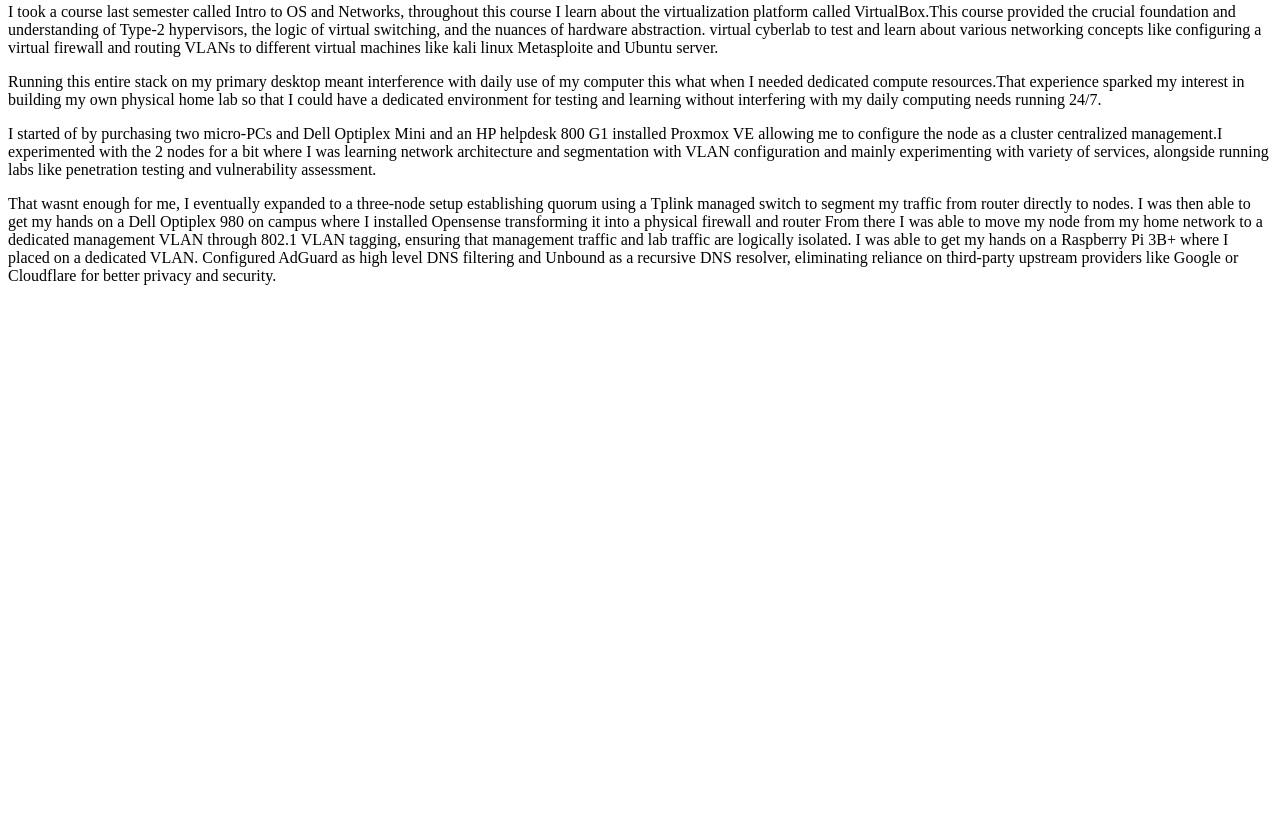
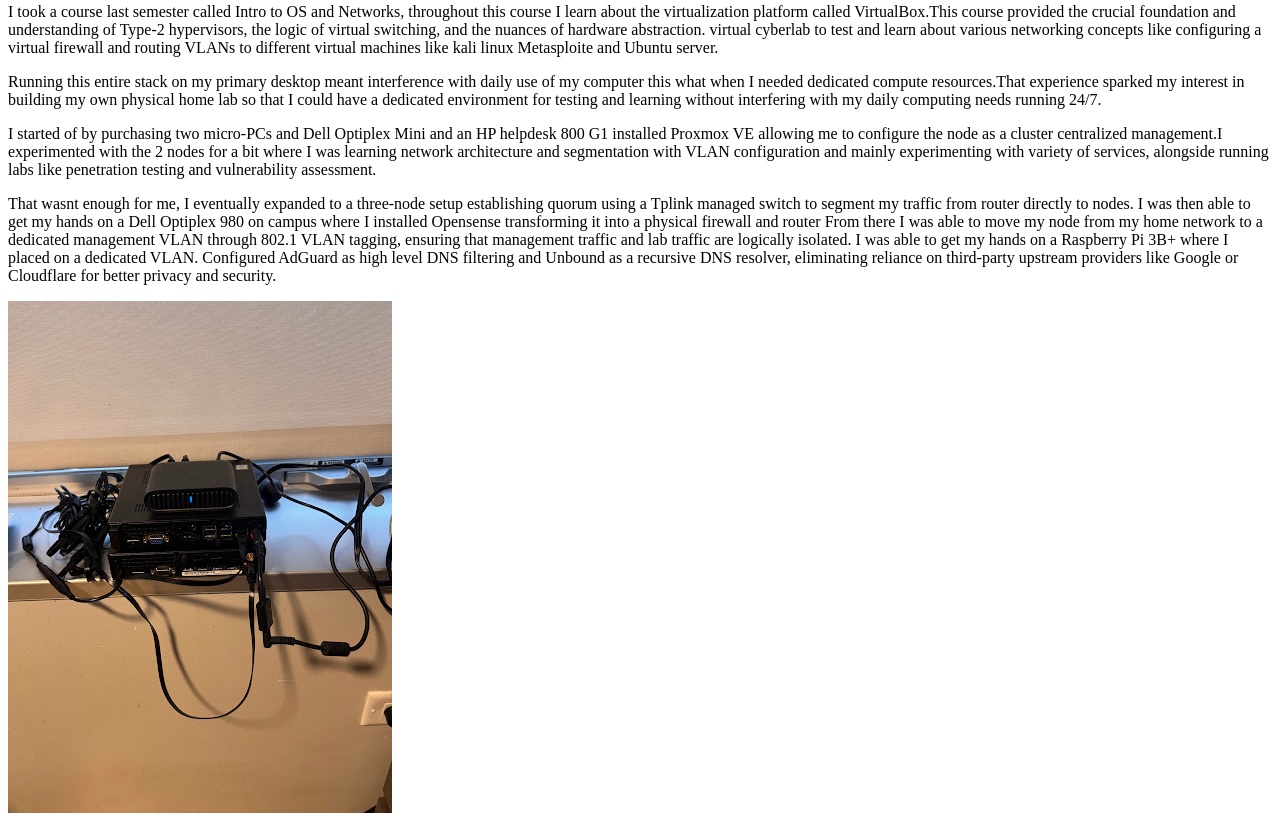
Before and after one commit to mo8k/Project1, a plain HTML site: page index.html in a window 1280 px wide. Shown: the part 384-1209 px from the top of the page. Before the commit the page ends 800 px from the top, so only its background shows below. Drawn offline with Linux system fonts and the light colour scheme.

Commit message:
added am image

```diff
--- a/index.html
+++ b/index.html
@@ -21,7 +21,7 @@
   <p>Running this entire stack on my primary desktop meant interference with daily use of my computer this what when I needed dedicated compute resources.That experience sparked my interest in building my own physical home lab so that I could have a dedicated environment for testing and learning without interfering with my daily computing needs running 24/7.</p>
   <p>I started of by purchasing two micro-PCs and Dell Optiplex Mini and an HP helpdesk 800 G1 installed Proxmox VE allowing me to configure the node as a cluster centralized management.I experimented with the 2 nodes for a bit where I was learning network architecture and segmentation with VLAN configuration and mainly experimenting with variety of services, alongside running labs like penetration testing and vulnerability assessment.</p>
   <p>That wasnt enough for me, I eventually expanded to a three-node setup establishing quorum using a Tplink managed switch to segment my traffic from router directly to nodes. I was then able to get my hands on a Dell Optiplex 980 on campus where I installed Opensense transforming it into a physical firewall and router From there I was able to move my node from my home network to a dedicated management VLAN through 802.1 VLAN tagging, ensuring that management traffic and lab traffic are logically isolated. I was able to get my hands on a Raspberry Pi 3B+ where I placed on a dedicated VLAN. Configured AdGuard as high level DNS filtering and Unbound as a recursive DNS resolver, eliminating reliance on third-party upstream providers like Google or Cloudflare for better privacy and security.</p>
-
+  <img src="statred.jpg" alt="My Home Lab Start">
 
 
 
```
Also changed, not shown: statred.jpg (added).
